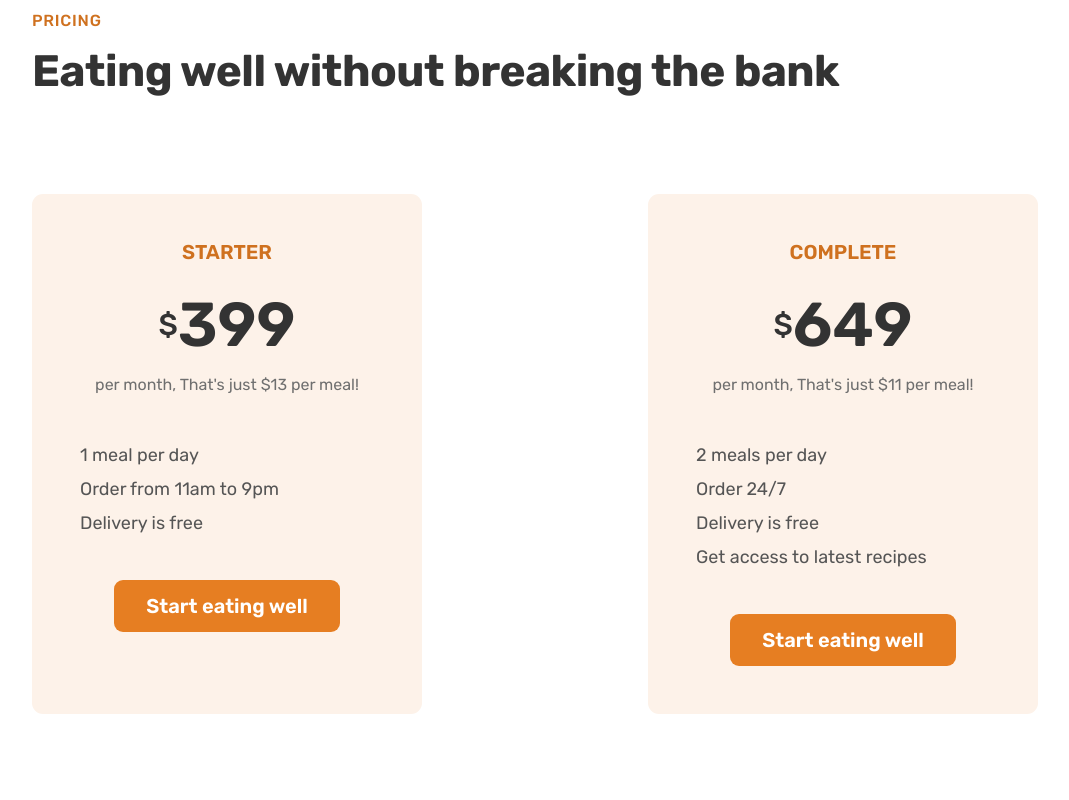
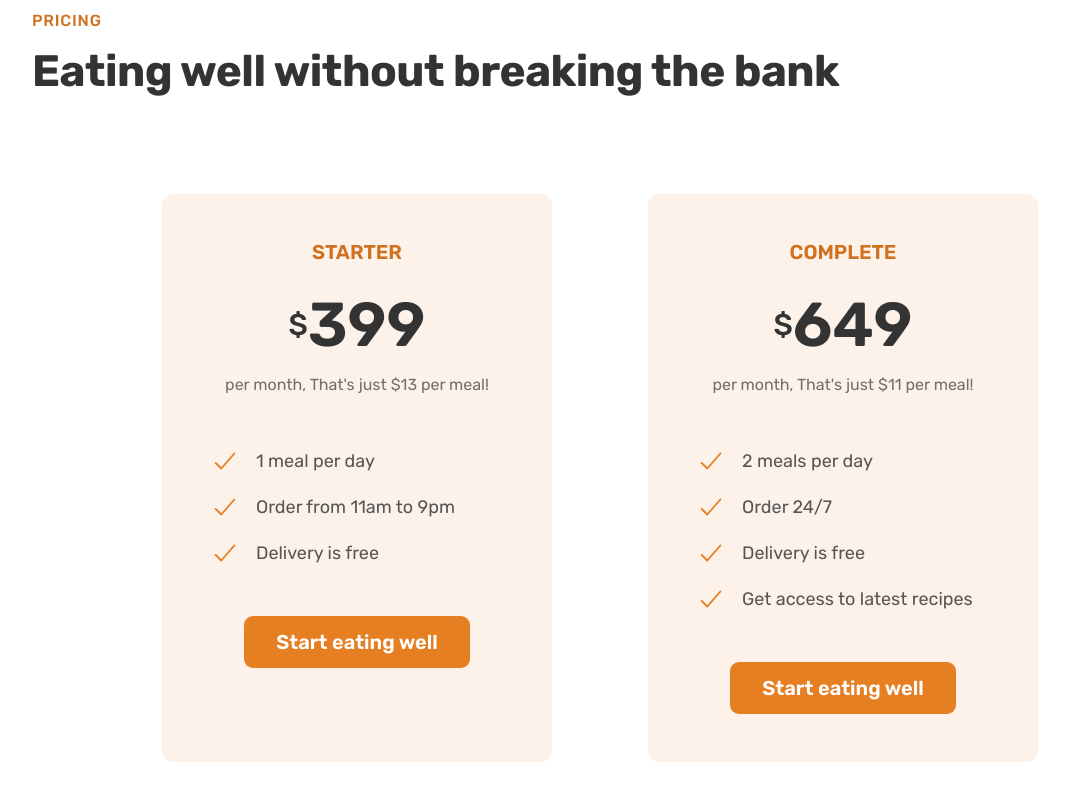
Before and after one commit to Euuphi/omnifood, a React (Create React App) app: page / in a window 1280 px wide. Shown: the part 4679-5479 px from the top of the page, without its empty margins (40-1109 px from the left). Built offline with nearby package versions, Linux system fonts and the light colour scheme.

Commit message:
Reconfigure PricingPlans to accept a list of constraints

```diff
--- a/src/components/Sections/Pricing/Pricing.js
+++ b/src/components/Sections/Pricing/Pricing.js
@@ -10,13 +10,13 @@ import Grid from "../../Layout/Grid";
 import PricingPlan from "./PricingPlan";
 
 const Pricing = () => {
-    const starterPlanDetails = [
+    const starterPlanBenefits = [
         "1 meal per day",
         "Order from 11am to 9pm",
         "Delivery is free",
     ];
 
-    const completePlanDetails = [
+    const completePlanBenefits = [
         "2 meals per day",
         "Order 24/7",
         "Delivery is free",
@@ -35,17 +35,17 @@ const Pricing = () => {
             <Container>
                 <Grid col={2}>
                     <PricingPlan
+                        className={styles.planStarter}
                         name="Starter"
                         text="per month, That's just $13 per meal!"
                         price={399}
-                        details={starterPlanDetails}
-                        className={styles.planStarter}
+                        planBenefits={starterPlanBenefits}
                     />
                     <PricingPlan
                         name="Complete"
                         text="per month, That's just $11 per meal!"
                         price={649}
-                        details={completePlanDetails}
+                        planBenefits={completePlanBenefits}
                     />
                 </Grid>
             </Container>
--- a/src/components/Sections/Pricing/PricingPlan.js
+++ b/src/components/Sections/Pricing/PricingPlan.js
@@ -2,6 +2,9 @@ import React from "react";
 
 // Stylesheet
 import styles from "./PricingPlan.module.css";
+
+// Icons
+import { IoCheckmarkOutline, IoCloseOutline } from "react-icons/io5";
 
 // Components
 import Button from "../../UI/Button";
@@ -14,13 +17,22 @@ import ListItem from "../../UI/ListItem";
  * @param {string} name - Plan name
  * @param {number} price - Plan price
  * @param {string} text - Additional text for plan
- * @param {string[]} details - Array of details to display in list
+ * @param {string[]} planBenefits - Array of benefits to display in list
+ * @param {string[]} planConstraints - Array of constraints to display in list
+ * @param {string} className - Add className for additional styling
  * @return {*}
  */
 
-const PricingPlan = ({ name, price, text, details }) => {
+const PricingPlan = ({
+    name,
+    price,
+    text,
+    planBenefits,
+    planConstraints,
+    className,
+}) => {
     return (
-        <div className={styles.pricingPlan}>
+        <div className={`${styles.pricingPlan} ${className}`}>
             <header className={styles.planHeader}>
                 <p className={styles.planName}>{name}</p>
                 <p className={styles.planPrice}>
@@ -30,9 +42,32 @@ const PricingPlan = ({ name, price, text, details }) => {
                 <p className={styles.planText}>{text}</p>
             </header>
             <List className={styles.pricingDetails}>
-                {details.map((detail) => {
-                    return <ListItem text={detail} icon key={detail} />;
+                {planBenefits.map((benefit) => {
+                    return (
+                        <ListItem
+                            text={benefit}
+                            icon={
+                                <IoCheckmarkOutline
+                                    color="#e67e22"
+                                    size="3rem"
+                                />
+                            }
+                            key={benefit}
+                        />
+                    );
                 })}
+                {planConstraints &&
+                    planConstraints.map((constraint) => {
+                        return (
+                            <ListItem
+                                text={constraint}
+                                icon={
+                                    <IoCloseOutline color="#666" size="3rem" />
+                                }
+                                key={constraint}
+                            />
+                        );
+                    })}
             </List>
             <Button
                 className={styles.planSignUp}
```
